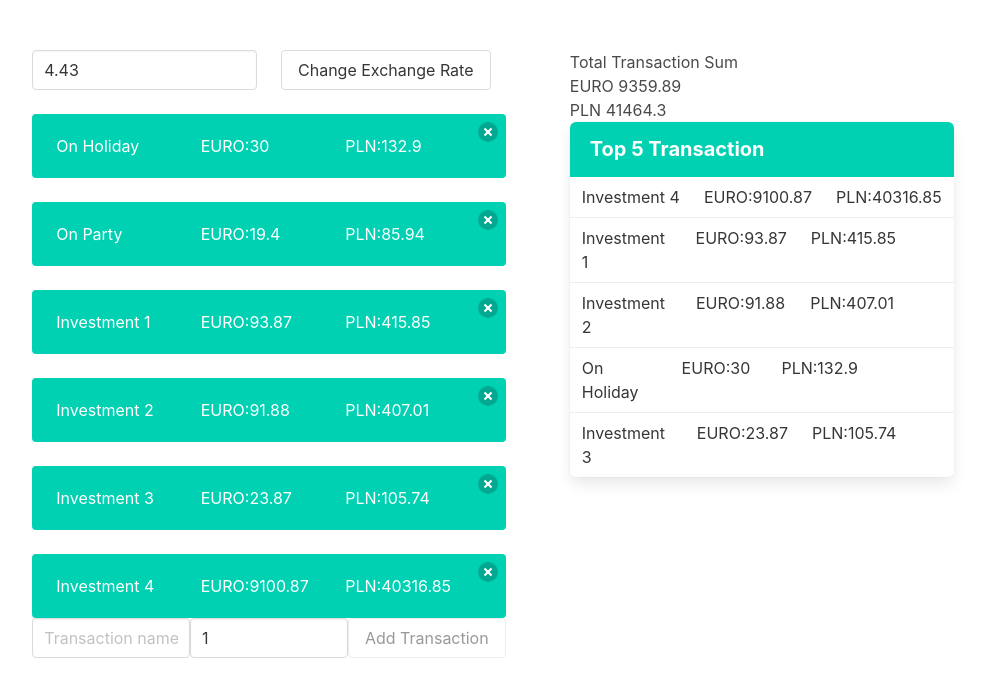
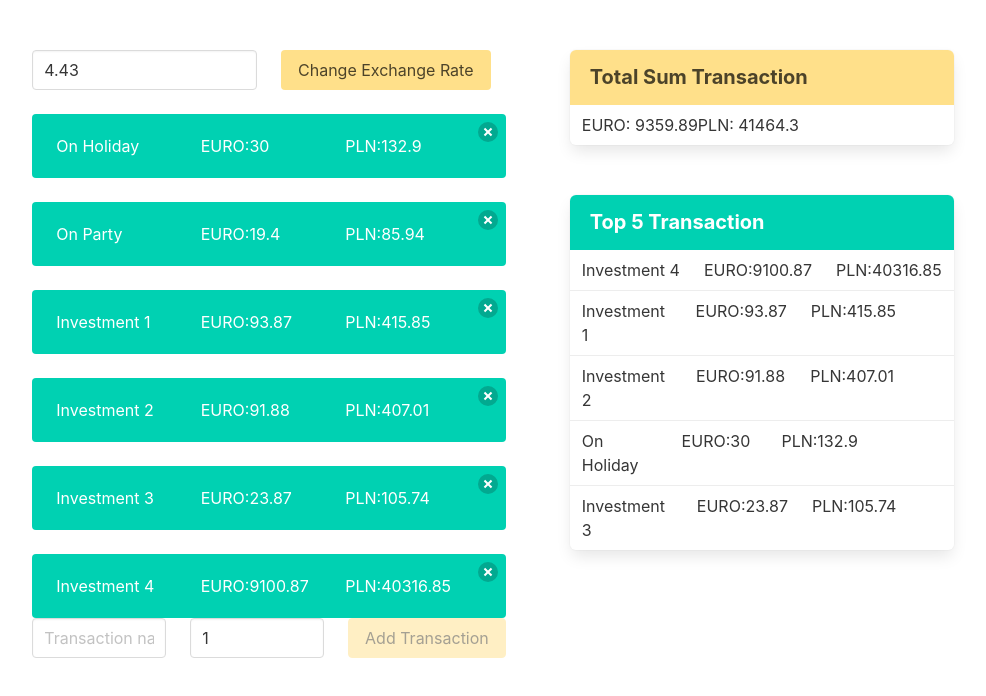
Before and after one commit to DrazekKD/cantor, a React (Create React App) app: page / in a window 1280 px wide. Shown: the top 696 px of the page, without its empty margins (147-1133 px from the left). Built offline with nearby package versions, Linux system fonts and the light colour scheme.

Commit message:
style Sum transactions

```diff
--- a/src/transactions/components/AddTransactions/AddTransactions.js
+++ b/src/transactions/components/AddTransactions/AddTransactions.js
@@ -35,7 +35,7 @@ const AddTransactions = () => {
 
 	const isDisabled = inputsContent.nameTransactionInput === '' || inputsContent.amountEuroTransactionInput <= 0;
 	return(
-		<div className="columns is-gapless">
+		<div className="columns">
 			<div className="column">
 				<input
 					className="input"
@@ -54,9 +54,9 @@ const AddTransactions = () => {
 					placeholder="amountEuroTransactionInput"
 					onChange={handleInputChange}/>
 			</div>
-			<div className="column is-offset-1">
+			<div className="column">
 				<button
-					className="button"
+					className="button is-warning"
 					onClick={addListItem}
 					disabled={isDisabled}>
 					Add Transaction
--- a/src/transactions/components/ExchangeRate/ExchangeRate.js
+++ b/src/transactions/components/ExchangeRate/ExchangeRate.js
@@ -25,7 +25,7 @@ const ExchangeRate = () => {
 			</div>
 			<div className="column">
 				<button
-					className="button"
+					className="button is-warning"
 					onClick={changeExchangeRate}>
 					Change Exchange Rate
 				</button>
--- a/src/transactions/components/SumTransactions/SumTransactions.js
+++ b/src/transactions/components/SumTransactions/SumTransactions.js
@@ -1,6 +1,7 @@
 import React from 'react'
 import {useSelector} from "react-redux";
 import ConvertValue from "../ConvertValue/ConvertValue";
+import './SumTransactions.scss'
 
 const SumTransactions = () => {
 	const transactions = useSelector(state => state.transactions.list);
@@ -9,21 +10,27 @@ const SumTransactions = () => {
 	const sumEuroAllTransactions = transactions.reduce( (sum, transaction) => sum + transaction.amountEuro, 0);
 	return (
 		<div className="sumContainer">
-			<p>Total Transaction Sum</p>
 			<div>
+				<article className="panel is-warning">
+					<p className="panel-heading">
+						Total Sum Transaction
+					</p>
+					<div className="panel-block is-flex">
 						<div>
-					<span>EURO </span>
+							<span>EURO: </span>
 							<ConvertValue
 								amountEuro={sumEuroAllTransactions}/>
 						</div>
 						<div>
-					<span>PLN </span>
+							<span>PLN: </span>
 							<ConvertValue
 								amountEuro={sumEuroAllTransactions}
 								exchangeRate={exchangeRate}
 							/>
 						</div>
 					</div>
+				</article>
+			</div>
 		</div>
 	)
 };
--- /dev/null
+++ b/src/transactions/components/SumTransactions/SumTransactions.scss
@@ -0,0 +1,3 @@
+.sumContainer{
+	margin-bottom: 50px;
+}
```
Lines whose indentation alone changed are shown as unchanged.
